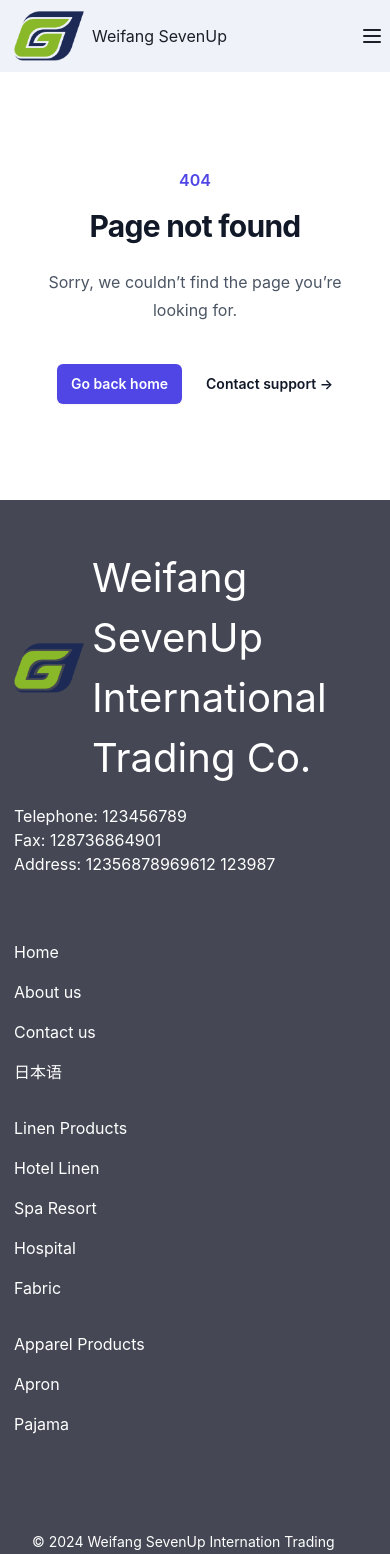
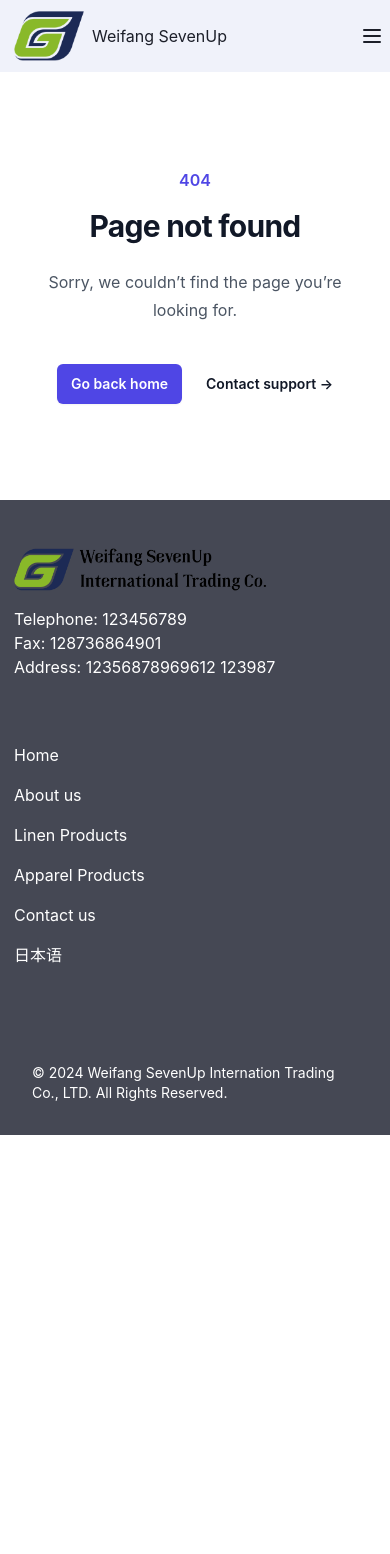
Before and after one commit to jasonxuDrop/venus-trading-website-2024, a React (Create React App) app: page /404 in a window 390 px wide. Shown: the top 1554 px of the page. After the commit the page ends 1135 px from the top, so only its background shows below. Built offline with nearby package versions, Linux system fonts and the light colour scheme.

Commit message:
removed classnames in footer

```diff
--- a/src/components/Footer.js
+++ b/src/components/Footer.js
@@ -1,17 +1,15 @@
 import React from "react";
-import logo from "../assets/images/logo/Logo Icon@4x 1.png";
+import logo from "../assets/images/logo/Logo Full En.png";
 
 const Footer = () => {
   return (
     <footer className="bg-footerBgColor">
       <div className="max-w-7xl mx-auto py-12 px-3.5 sm:px-16 lg:px-32">
         <div className="grid grid-cols-1 lg:grid-cols-6 gap-8">
-          <div className="sm:col-span-1 lg:col-span-3">
+          <div className="sm:col-span-1 lg:col-span-2">
             <div className="flex items-center flex-shrink-0">
-              <img src={logo} alt="Logo" className="h-[auto] w-[70px] mr-2" />
-              <div className="xl:2xl:text-heading4 text-mobileHeading4 text-left text-textWhite">
-                <h1 className="">Weifang SevenUp</h1>
-                <h1 className="">International Trading Co.</h1>
+              <img src={logo} alt="Logo" className="h-[auto] w-[70%] lg:w-full mr-2" />
+              <div className="text-left text-textWhite">
               </div>
             </div>
             <div className="mt-4">
@@ -34,15 +32,21 @@ const Footer = () => {
               {/* More social icons */}
             </div>
           </div>
-          <div className="sm:col-span-1 lg:col-span-1 text-textWhite text-left lg:text-right">
-            <ul className="xl:2xl:text-heading4 text-mobileHeading4">
+          <div className="sm:col-span-1 lg:col-start-4 lg:col-span-1 text-textWhite text-left lg:text-right">
+            <ul className="text-mobileHeading4">
               <li>
                 <a href="/">Home</a>
               </li>
               <li className="mt-4">
                 <a href="/">About us</a>
               </li>
-              <li className="mt-4">
+              <li className="mt-4 block lg:hidden">
+                <a href="/">Linen Products</a>
+              </li>
+              <li className="mt-4 block lg:hidden">
+                <a href="/">Apparel Products</a>
+              </li>
+              <li className="mt-4 block lg:hidden">
                 <a href="/">Contact us</a>
               </li>
               <li className="mt-4">
@@ -50,8 +54,8 @@ const Footer = () => {
               </li>
             </ul>
           </div>
-          <div className="sm:col-span-1 lg:col-span-1 text-textWhite text-left lg:text-right">
-            <ul className="xl:2xl:text-heading4 text-mobileHeading4">
+          <div className="hidden lg:block lg:col-span-1 text-textWhite text-left lg:text-right">
+            <ul className="text-mobileHeading4">
               <li>
                 <a href="/">Linen Products</a>
               </li>
@@ -69,8 +73,8 @@ const Footer = () => {
               </li>
             </ul>
           </div>
-          <div className="sm:col-span-1 lg:col-span-1 text-textWhite text-left lg:text-right">
-            <ul className="xl:2xl:text-heading4 text-mobileHeading4">
+          <div className="hidden lg:block lg:col-span-1 text-textWhite text-left lg:text-right">
+            <ul className="text-mobileHeading4">
               <li>
                 <a href="/">Apparel Products</a>
               </li>
```
